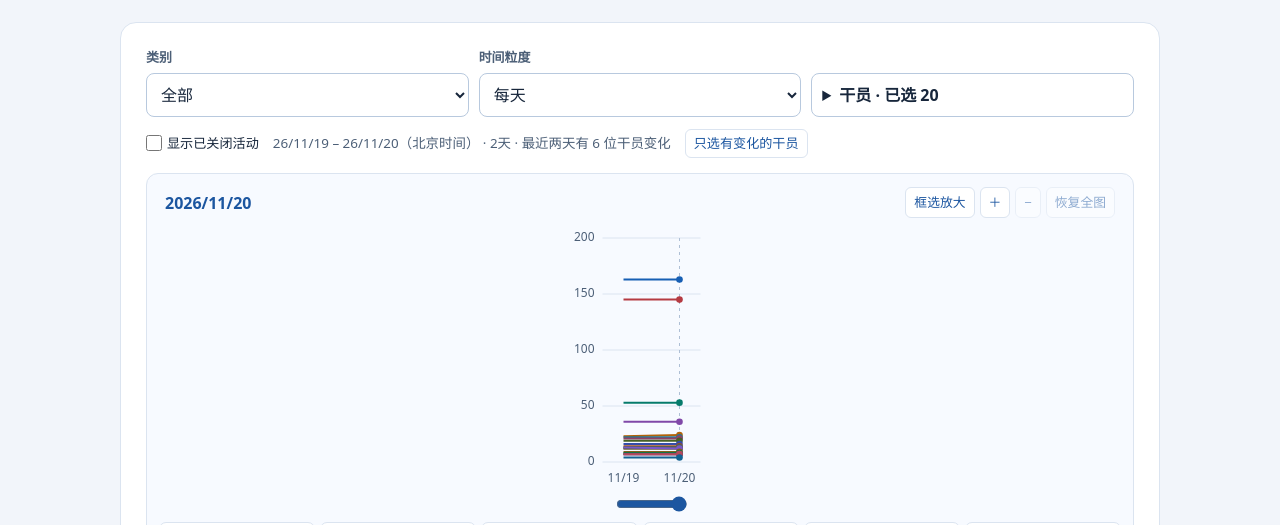
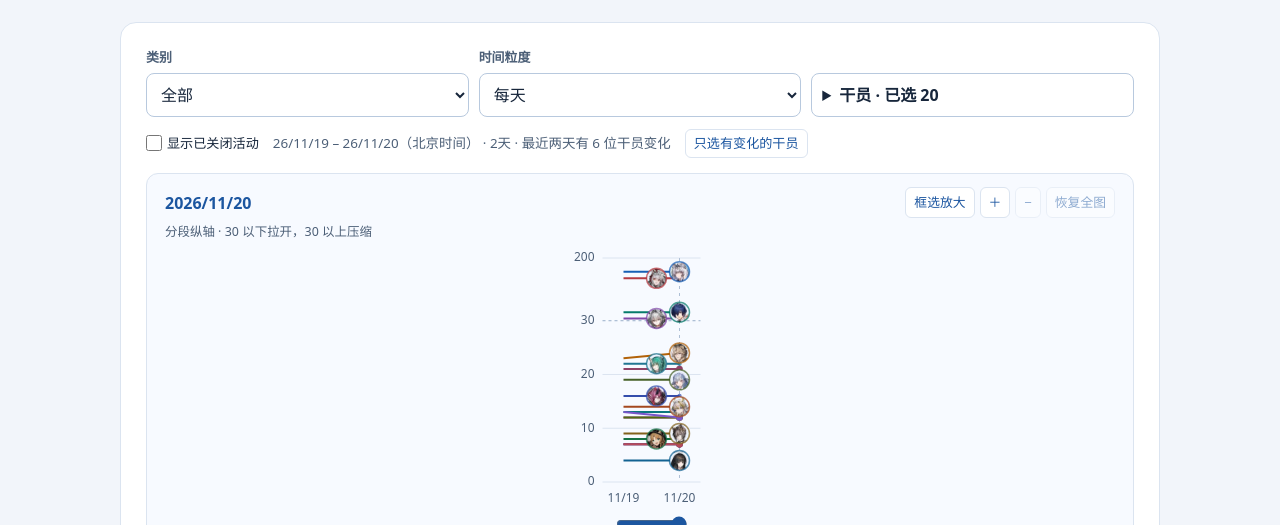
Before and after one commit to NAMEL1EE/arkrec-exclusive-browser, a plain HTML site: page dist/trends.html in a window 1280 px wide. Shown: the part 197-722 px from the top of the page. Drawn offline with Linux system fonts and the light colour scheme.

Commit message:
分段显示独享数纵轴并优化头像排布

```diff
--- a/dist/trends.html
+++ b/dist/trends.html
@@ -9,7 +9,7 @@
   <link rel="stylesheet" href="./style.css?v=fixed-days">
   <script defer src="./snapshot.js"></script>
   <script defer src="./trend-portraits.js"></script>
-  <script defer src="./trends.js?v=fixed-days"></script>
+  <script defer src="./trends.js?v=split-axis-preview"></script>
 </head>
 <body>
   <header class="header">
@@ -73,6 +73,7 @@
         </div>
         <p id="trend-zoom-hint" class="trend-zoom-hint" role="status" hidden></p>
         <p class="empty" id="trend-no-selection" hidden>选择干员后可查看趋势。</p>
+        <p id="trend-scale-label" class="trend-zoom-hint" hidden></p>
         <canvas id="trend-canvas" role="img" aria-label="所选干员的解手流独享数变化"></canvas>
         <input type="range" id="trend-position" aria-label="选择时间点" min="0" step="1">
         <ul id="trend-legend" class="trend-legend" aria-label="所选日期的干员独享数"></ul>
--- a/dist/trends.js
+++ b/dist/trends.js
@@ -21,6 +21,7 @@
   const zoomOut = $('trend-zoom-out')
   const zoomReset = $('trend-zoom-reset')
   const zoomHint = $('trend-zoom-hint')
+  const scaleLabel = $('trend-scale-label')
   const portraits = window.ARKREC_TREND_PORTRAITS
   const portraitIndices = new Map(portraits?.names.map((name, index) => [name, index]))
   let avatarSheet
@@ -39,6 +40,8 @@
   const axisGutter = 39
   const edgeGutter = 16
   const pointInset = 21
+  const scaleBreak = 30
+  const lowerShare = 0.72
   const colors = [
     '#175fb4', '#b53b42', '#067b6b', '#8048a8', '#b26209',
     '#217692', '#8f4266', '#466127', '#344dab', '#a4481f',
@@ -206,6 +209,12 @@
     const canPanDates = view.first > fullView.first || view.last < fullView.last
     const zoomed = view.timeZoom || verticalZoom
     zoomTools.hidden = !series.length
+    scaleLabel.hidden = !series.length || upperScale() === 1
+    if (!scaleLabel.hidden) {
+      scaleLabel.textContent = view.low < scaleBreak && view.high > scaleBreak
+        ? '分段纵轴 · 30 以下拉开，30 以上压缩'
+        : '独享数'
+    }
     boxButton.setAttribute('aria-pressed', String(boxMode))
     canvas.classList.toggle('box-zoom', boxMode)
     canvas.classList.toggle('can-pan', !boxMode && (canPanDates || verticalZoom))
@@ -215,7 +224,7 @@
     zoomReset.disabled = !zoomed && !boxMode && view.last === fullView.last
     zoomHint.hidden = !series.length || (!boxMode && !zoomed && !canPanDates)
     if (boxMode) zoomHint.textContent = '在图内拖动框选，松开即可放大。'
-    else if (zoomed) zoomHint.textContent = '拖动图表可平移。当前范围 ' + number.format(view.low) + '–' + number.format(view.high) + ' 项'
+    else if (zoomed) zoomHint.textContent = '拖动图表可平移。当前范围 ' + number.format(Math.floor(view.low)) + '–' + number.format(Math.ceil(view.high)) + ' 项'
     else zoomHint.textContent = '左右拖动查看其他日期。'
   }
 
@@ -225,6 +234,20 @@
     boxMode = false
     canvas.classList.remove('is-panning')
     if (pointerId != null && canvas.hasPointerCapture(pointerId)) canvas.releasePointerCapture(pointerId)
+  }
+
+  function upperScale() {
+    return fullView.high >= 2 * scaleBreak
+      ? scaleBreak * (1 - lowerShare) / (lowerShare * (fullView.high - scaleBreak))
+      : 1
+  }
+
+  function axisPosition(value) {
+    return value <= scaleBreak ? value : scaleBreak + (value - scaleBreak) * upperScale()
+  }
+
+  function axisCount(position) {
+    return position <= scaleBreak ? position : scaleBreak + (position - scaleBreak) / upperScale()
   }
 
   function zoomVertical(factor) {
@@ -275,14 +298,15 @@
     const inset = fixedDays ? Math.min(pointInset, chartWidth / 2) : 0
     const top = 16
     const bottom = height - 32
-    const range = high - low
-    const interval = axisStep(range)
-    const yFor = value => bottom - (bottom - top) * (value - low) / range
+    const base = axisPosition(low)
+    const scaledRange = axisPosition(high) - base
+    const yFor = value => bottom - (bottom - top) * (axisPosition(value) - base) / scaledRange
+    const valueAt = y => axisCount(base + (bottom - y) * scaledRange / (bottom - top))
     const xValue = index => daily ? index : points[index].date.getTime()
     const startX = xValue(first)
     const span = xValue(last) - startX
     const xFor = index => span ? left + inset + (chartWidth - 2 * inset) * (xValue(index) - startX) / span : (left + right) / 2
-    plot = { left, right, top, bottom, xFor, dragStep: fixedDays ? daySpacing : chartWidth / Math.max(1, last - first) }
+    plot = { left, right, top, bottom, xFor, valueAt, dragStep: fixedDays ? daySpacing : chartWidth / Math.max(1, last - first) }
     const timelineFits = fixedDays && first === fullView.first && last === fullView.last
     const thumbRadius = 8
     position.style.marginLeft = timelineFits ? (left + inset - thumbRadius) + 'px' : ''
@@ -293,13 +317,31 @@
     context.textBaseline = 'middle'
     context.textAlign = 'right'
     context.fillStyle = '#4c5f77'
-    context.strokeStyle = '#dbe4f0'
-    for (let value = Math.ceil(low / interval) * interval; value <= high; value += interval) {
+    const split = upperScale() < 1 && scaleBreak > low && scaleBreak < high
+    if (split) {
+      drawTicks(low, scaleBreak, 1, yFor(scaleBreak))
+      drawTicks(scaleBreak, high, upperScale(), yFor(scaleBreak))
+      drawTick(scaleBreak, true)
+    } else {
+      drawTicks(low, high, low >= scaleBreak ? upperScale() : 1)
+    }
+
+    function drawTicks(start, end, scale, splitY) {
+      const interval = axisStep(scaledRange / scale)
+      for (let value = Math.ceil(start / interval) * interval; value <= end; value += interval) {
+        if (splitY === undefined || Math.abs(yFor(value) - splitY) >= 17) drawTick(value)
+      }
+    }
+
+    function drawTick(value, boundary = false) {
       const y = yFor(value)
+      context.strokeStyle = boundary ? '#9aafca' : '#dbe4f0'
+      if (boundary) context.setLineDash([3, 3])
       context.beginPath()
       context.moveTo(left, y)
       context.lineTo(right, y)
       context.stroke()
+      context.setLineDash([])
       context.fillText(number.format(value), left - 8, y)
     }
 
@@ -334,12 +376,13 @@
     context.clip()
 
     const zoomed = view.timeZoom || view.low !== fullView.low || view.high !== fullView.high
-    if (zoomed && portraits && !avatarSheet) {
+    const portraitMode = zoomed || upperScale() < 1
+    if (portraitMode && portraits && !avatarSheet) {
       avatarSheet = new Image()
       avatarSheet.addEventListener('load', drawChart, { once: true })
       avatarSheet.src = portraits.file
     }
-    const showPortraits = zoomed && avatarSheet?.naturalWidth
+    const showPortraits = portraitMode && avatarSheet?.naturalWidth
     const markers = []
     const activeLine = series.find(({ name }) => name === highlighted)
     for (const line of series) {
@@ -366,14 +409,24 @@
       context.lineWidth = activeLine && !muted ? 3 : 2
       context.lineJoin = 'round'
       context.beginPath()
-      for (let i = first; i <= last; i += 1) context.lineTo(xFor(i), yFor(values[i]))
+      context.moveTo(xFor(first), yFor(values[first]))
+      for (let i = first + 1; i <= last; i += 1) {
+        const previous = values[i - 1]
+        const current = values[i]
+        if (split && (previous - scaleBreak) * (current - scaleBreak) < 0) {
+          const fraction = (scaleBreak - previous) / (current - previous)
+          const previousX = xFor(i - 1)
+          context.lineTo(previousX + fraction * (xFor(i) - previousX), yFor(scaleBreak))
+        }
+        context.lineTo(xFor(i), yFor(current))
+      }
       context.stroke()
 
       const x = xFor(index)
       const y = yFor(values[index])
       const portraitIndex = portraitIndices.get(name)
-      if (showPortraits && portraitIndex !== undefined && y >= top && y <= bottom) {
-        markers.push({ x, y, color, portraitIndex, muted, focused: name === highlighted })
+      if (showPortraits && !muted && portraitIndex !== undefined && y >= top && y <= bottom) {
+        markers.push({ x, y, color, portraitIndex, focused: name === highlighted })
       } else {
         drawDot(x, y, activeLine && !muted ? 5 : 3.3)
       }
@@ -389,35 +442,18 @@
 
   function drawPortraits(markers, { left, right, top, bottom }) {
     if (!markers.length) return
-    const radius = 12
-    const spacing = 2 * radius + 4
+    const radius = 10
+    const spacing = 2 * radius + 3
     const inset = radius + 2
     const placed = []
 
-    function positions(origin, low, high) {
-      const start = clamp(origin, low, high)
-      const candidates = [start]
-      for (let offset = spacing; start - offset >= low || start + offset <= high; offset += spacing) {
-        if (start - offset >= low) candidates.push(start - offset)
-        if (start + offset <= high) candidates.push(start + offset)
-      }
-      return candidates
-    }
-
-    for (const marker of markers.sort((a, b) => Number(b.focused) - Number(a.focused))) {
-      const xs = positions(marker.x, left + inset, right - inset)
-      const ys = positions(marker.y, top + inset, bottom - inset)
-      let best
-      let bestDistance = Infinity
-      for (const y of ys) {
-        for (const x of xs) {
-          const distance = Math.abs(x - marker.x) + 2 * Math.abs(y - marker.y)
-          if (distance >= bestDistance || placed.some(item => Math.hypot(item.x - x, item.y - y) < spacing)) continue
-          best = { x, y, marker }
-          bestDistance = distance
-        }
-      }
-      if (best) placed.push(best)
+    for (const marker of markers) {
+      const y = clamp(marker.y, top + inset, bottom - inset)
+      const towardCenter = marker.x < (left + right) / 2 ? spacing : -spacing
+      const offsets = [0, towardCenter, -towardCenter]
+      const x = offsets.map(offset => clamp(marker.x + offset, left + inset, right - inset))
+        .find(candidate => placed.every(item => Math.hypot(item.x - candidate, item.y - y) >= spacing))
+      if (x !== undefined) placed.push({ x, y, marker })
       else {
         context.fillStyle = marker.color
         drawDot(marker.x, marker.y, 3.3)
@@ -427,7 +463,7 @@
     context.lineWidth = 1
     for (const { x, y, marker } of placed) {
       if (x === marker.x && y === marker.y) continue
-      context.globalAlpha = marker.muted ? 0.25 : 0.7
+      context.globalAlpha = 0.7
       context.strokeStyle = marker.color
       context.fillStyle = marker.color
       context.beginPath()
@@ -442,13 +478,12 @@
       const sourceX = marker.portraitIndex % columns * cell
       const sourceY = Math.floor(marker.portraitIndex / columns) * cell
       context.save()
-      context.globalAlpha = marker.muted ? 0.32 : 1
+      context.globalAlpha = 1
       context.beginPath()
       context.arc(x, y, radius, 0, Math.PI * 2)
       context.clip()
       context.drawImage(avatarSheet, sourceX, sourceY, cell, cell, x - radius, y - radius, radius * 2, radius * 2)
       context.restore()
-      context.globalAlpha = marker.muted ? 0.32 : 1
       context.strokeStyle = marker.color
       context.lineWidth = marker.focused ? 2.5 : 1.5
       context.beginPath()
@@ -495,10 +530,9 @@
       next.timeZoom ||= next.first !== view.first || next.last !== view.last
     }
     if (Math.abs(start.y - end.y) >= 12) {
-      const valueAt = y => view.low + (plot.bottom - y) * (view.high - view.low) / (plot.bottom - plot.top)
       const minimumSpan = Math.min(2, view.high - view.low)
-      next.low = clamp(Math.floor(valueAt(Math.max(start.y, end.y))), view.low, view.high - minimumSpan)
-      next.high = clamp(Math.ceil(valueAt(Math.min(start.y, end.y))), next.low + minimumSpan, view.high)
+      next.low = clamp(Math.floor(plot.valueAt(Math.max(start.y, end.y))), view.low, view.high - minimumSpan)
+      next.high = clamp(Math.ceil(plot.valueAt(Math.min(start.y, end.y))), next.low + minimumSpan, view.high)
     }
     return next
   }
@@ -510,13 +544,17 @@
     if (!drag.moved && Math.hypot(dx, dy) < 5) return
     drag.moved = true
     const dates = origin.last - origin.first
-    const height = origin.high - origin.low
+    const startY = axisPosition(origin.low)
+    const height = axisPosition(origin.high) - startY
     const first = clamp(origin.first - Math.round(dx / dragStep),
       fullView.first, fullView.last - dates)
-    const low = clamp(origin.low + Math.round(dy * height / (plot.bottom - plot.top)),
-      fullView.low, fullView.high - height)
-    if (first !== view.first || low !== view.low) {
-      setView({ ...origin, first, last: first + dates, low, high: low + height }, index + first - origin.first)
+    const fullBottom = axisPosition(fullView.low)
+    const fullTop = axisPosition(fullView.high)
+    const bottom = clamp(startY + dy * height / (plot.bottom - plot.top), fullBottom, fullTop - height)
+    const low = axisCount(bottom)
+    const high = bottom === fullTop - height ? fullView.high : axisCount(bottom + height)
+    if (first !== view.first || low !== view.low || high !== view.high) {
+      setView({ ...origin, first, last: first + dates, low, high }, index + first - origin.first)
     }
   }
 
```
